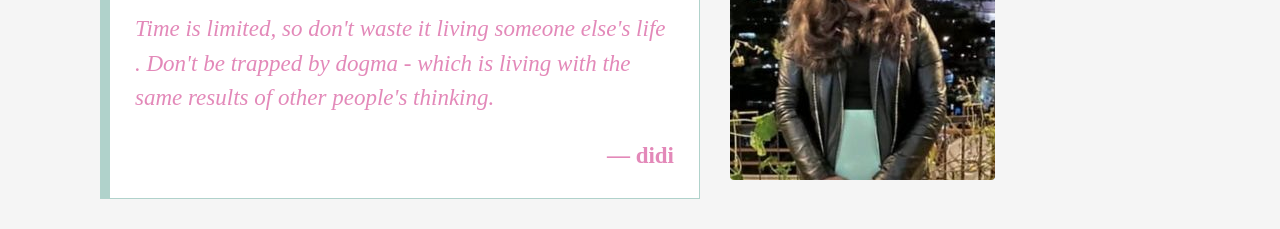
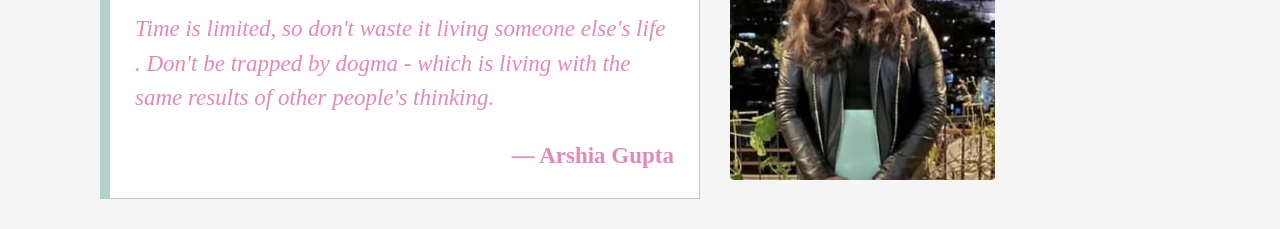
Before and after one commit to nanakmaulik/ek, a plain HTML site: page about.html in a window 1280 px wide. Shown: the part 820-1049 px from the top of the page. Drawn offline with nearby package versions, Linux system fonts and the light colour scheme.

Commit message:
Update about.html

```diff
--- a/about.html
+++ b/about.html
@@ -253,7 +253,7 @@
                          Time is limited, so don't waste it living someone else's life . Don't be trapped by dogma - which is living with the same results of other people's thinking.
                     </p>
                     <p class="blockquote__text blockquote__text--credit">
-                        didi
+                        Arshia Gupta
                     </p>
 
                     </blockquote>
```
